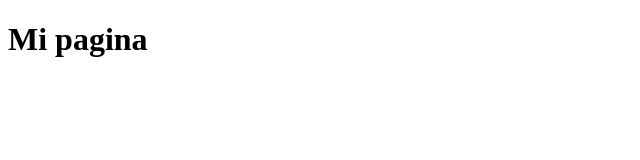
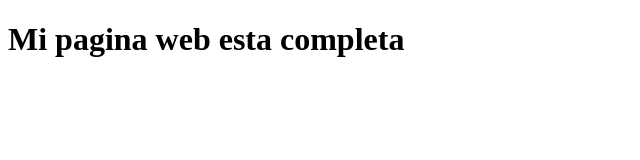
Before and after one commit to Jhoncii/Jhoncii.github.io, a plain HTML site: page index.html in a window 1280 px wide. Shown: the whole page, without its empty margins (0-640 px from the left). Drawn offline with Linux system fonts and the light colour scheme.

Commit message:
Update index.html
Se agrego info

```diff
--- a/index.html
+++ b/index.html
@@ -7,6 +7,6 @@
     <title>Document</title>
 </head>
 <body>
-    <h1>Mi pagina </h1>
+    <h1>Mi pagina web esta completa</h1>
 </body>
 </html>
```
